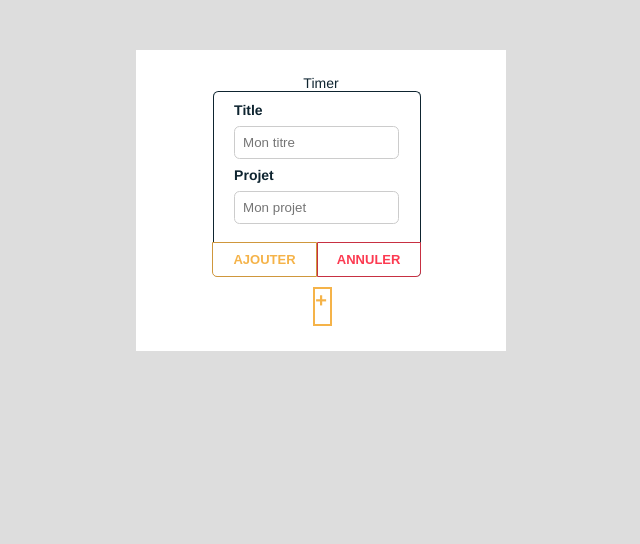
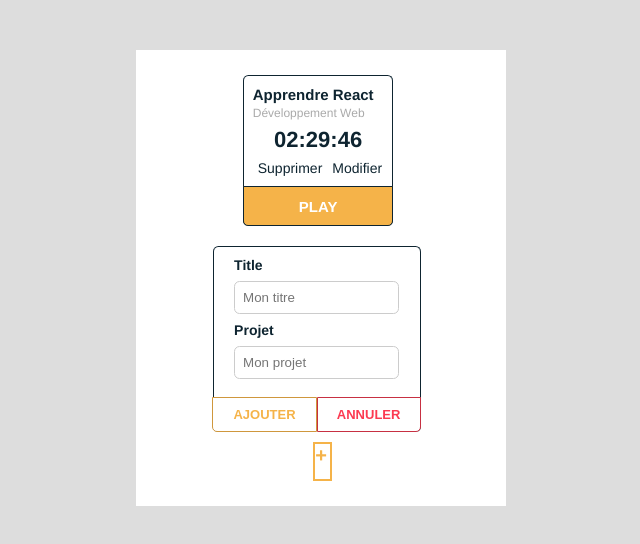
Before and after one commit to fatou199/init-react, a React (Create React App) app in the folder timer/: page / in a window 1280 px wide. Shown: the top 544 px of the page, without its empty margins (319-959 px from the left). Built offline with nearby package versions, Linux system fonts and the light colour scheme.

Commit message:
composant Timer

```diff
--- a/timer/src/components/Container.js
+++ b/timer/src/components/Container.js
@@ -10,7 +10,13 @@
            {this.props.isFormOpen ? (
                <TimerForm />
             ) : (
-                <Timer />
+                <Timer
+                    title="Apprendre React"
+                    projet="Développement Web"
+                    id="1"
+                    elapsed="8986300" // temps écoulé
+                    runningSince={null} // depuis quand le timer est lancé
+                />
             )}
         </div>
         )
--- a/timer/src/components/Timer.js
+++ b/timer/src/components/Timer.js
@@ -1,12 +1,33 @@
 import React, {Component} from "react";
+import "../helpers.js";
 
 class Timer extends Component{
 
     render(){
+        const elapsedString = window.helpers.renderElapsedString(
+            this.props.elapsed,
+            this.props.runningSince
+        );
+
         return(
-        <div>
-            <p>Timer</p>
-        </div>
+            <div className="timer--box">
+                <div className="timer--content">
+                    <div className="timer--header">
+                        <h2>{this.props.title}</h2>
+                    </div>
+                    <div className="timer--meta">
+                        <p>{this.props.projet}</p>
+                    </div>
+                    <div className="timer--h2">
+                        <h4>{elapsedString}</h4>
+                    </div>
+                    <div className="actions">
+                        <span className="trash">Supprimer</span>
+                        <span className="edit">Modifier</span>
+                    </div>
+                </div>
+                <button className="button">Play</button>
+            </div>
         )
     }
 }
--- a/timer/src/helpers.js
+++ b/timer/src/helpers.js
@@ -1,4 +1,5 @@
-import uuid from "uuid";
+import { v4 as uuidv4 } from 'uuid';
+const uuid = uuidv4();
 
 window.helpers = (function() {
   function newTimer(attrs = {}) {
```
